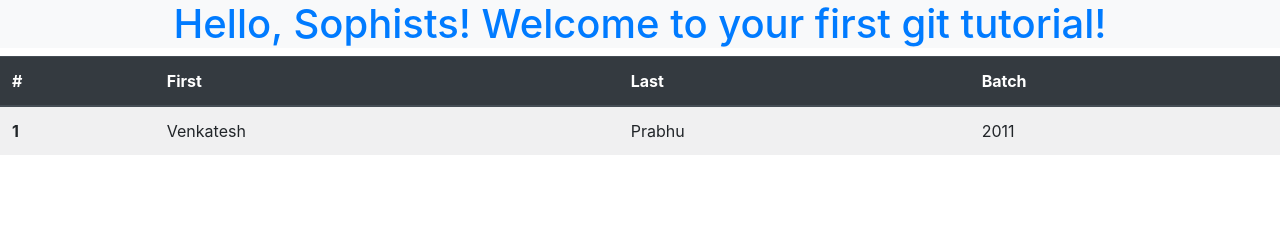
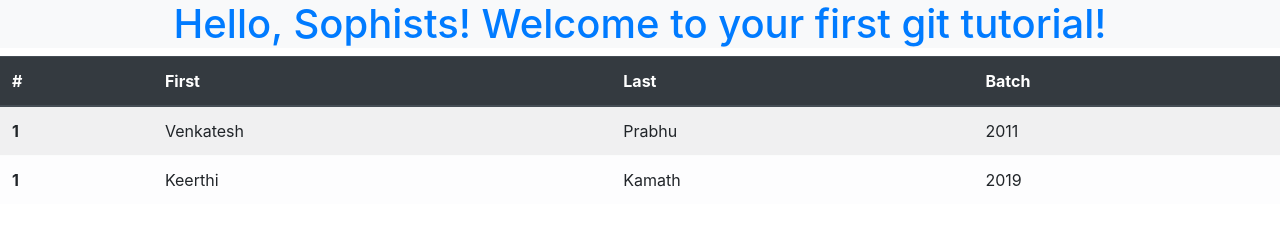
Before and after one commit to venkateshprabhu2/gitsession, a plain HTML site: page index.html in a window 1280 px wide. Drawn offline with nearby package versions, Linux system fonts and the light colour scheme.

Commit message:
Adding details of Keerthi

```diff
--- a/index.html
+++ b/index.html
@@ -23,14 +23,20 @@
   </thead>
 
 
-  <!-- Modify the 'td' tags in the below section with your first name, last name & batch-->
   <tbody>
+    <!-- Add another 'tr' section and modify the 'td' tags with your first name, last name & batch-->
     <tr>
       <th scope="row">1</th>
       <td>Venkatesh</td>
       <td>Prabhu</td>
       <td>2011</td>
     </tr>
+    <tr>
+      <th scope="row">1</th>
+      <td>Keerthi</td>
+      <td>Kamath</td>
+      <td>2019</td>
+    </tr>
   </tbody>
 </table>
   </body>
```
